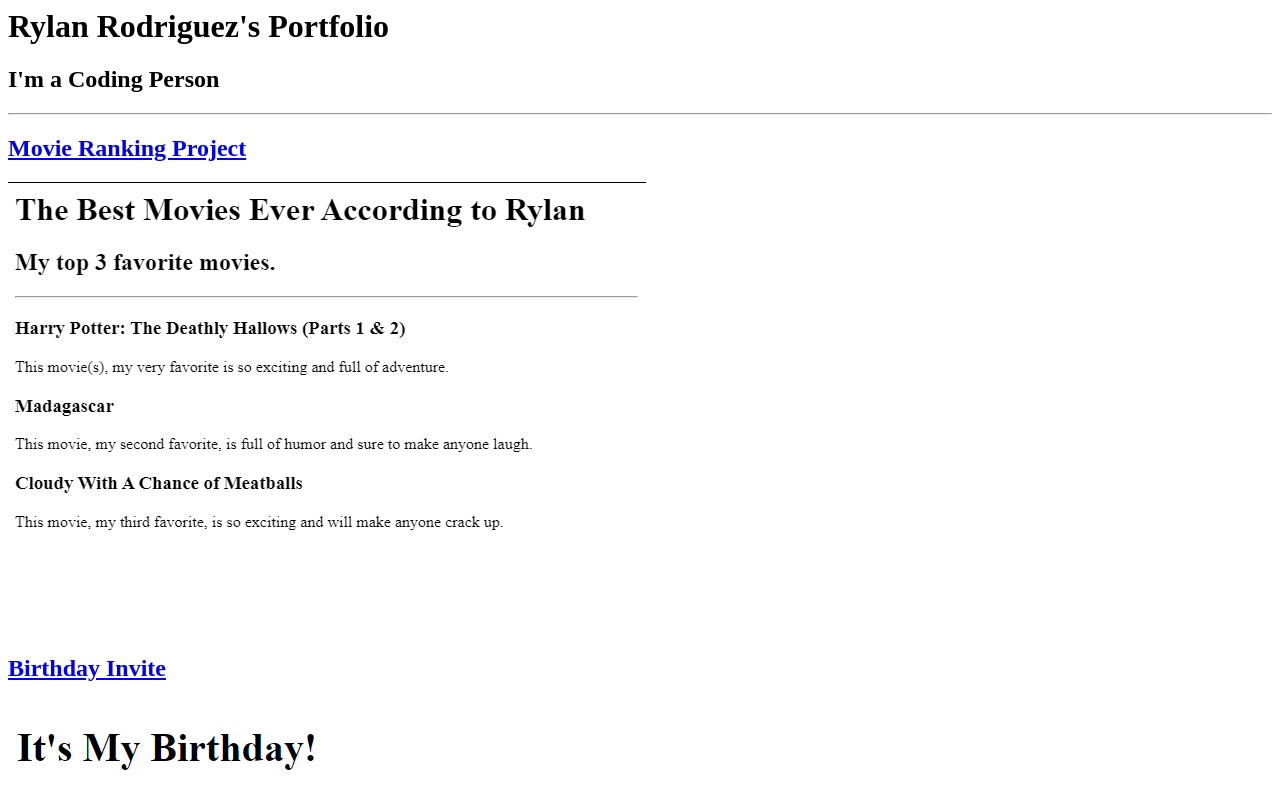
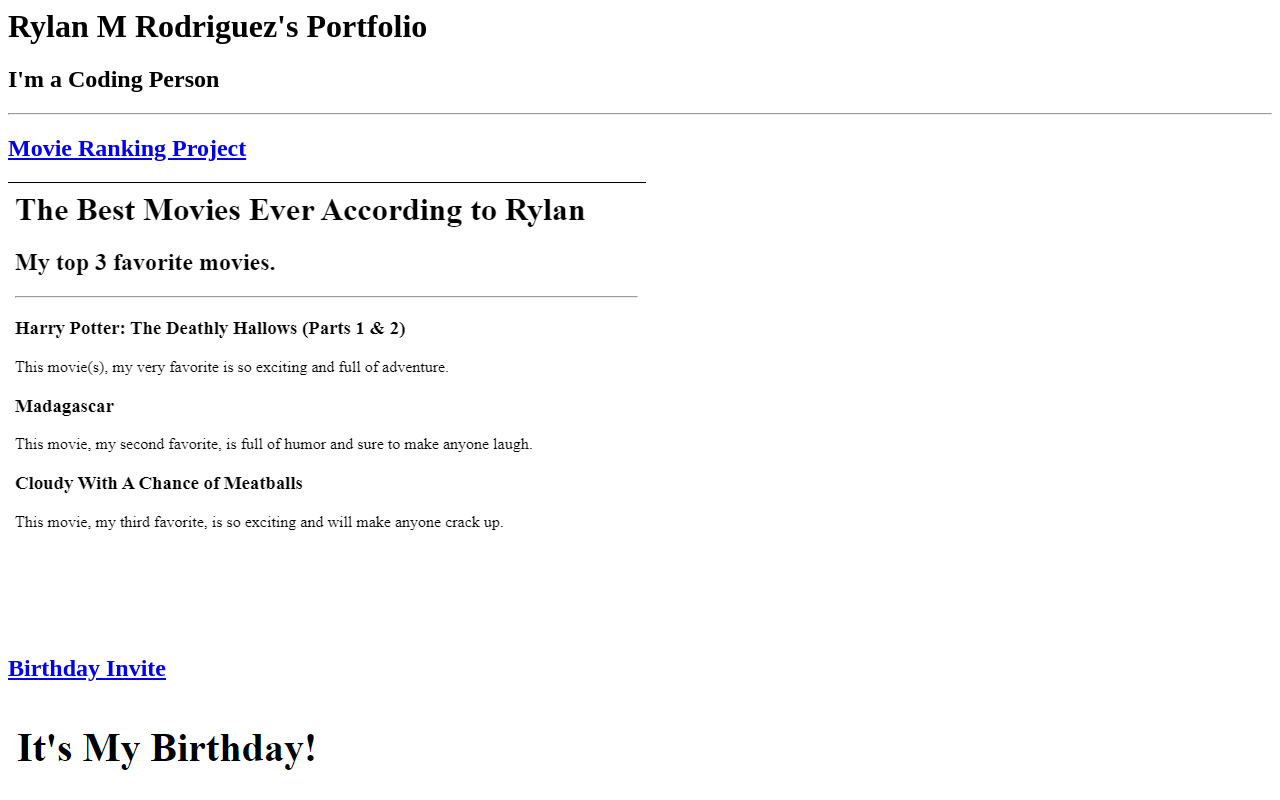
Before and after one commit to MateoR2014/html-portfolio, a plain HTML site: page index.html in a window 1280 px wide. Shown: the top 800 px of the page. Drawn offline with Linux system fonts and the light colour scheme; files whose address does not match are found by name.

Commit message:
Update index.html

```diff
--- a/index.html
+++ b/index.html
@@ -1,6 +1,6 @@
 <!-- TODO 1: Create the HTML Boilerplate --><!-- TODO 2: Add Your previous projects' HTML into the public folder -->
 <html lang="en">
-<h1>Rylan Rodriguez's Portfolio</h2>
+<h1>Rylan M Rodriguez's Portfolio</h2>
 <h2>I'm a Coding Person</h2>
 <hr />
 
```
